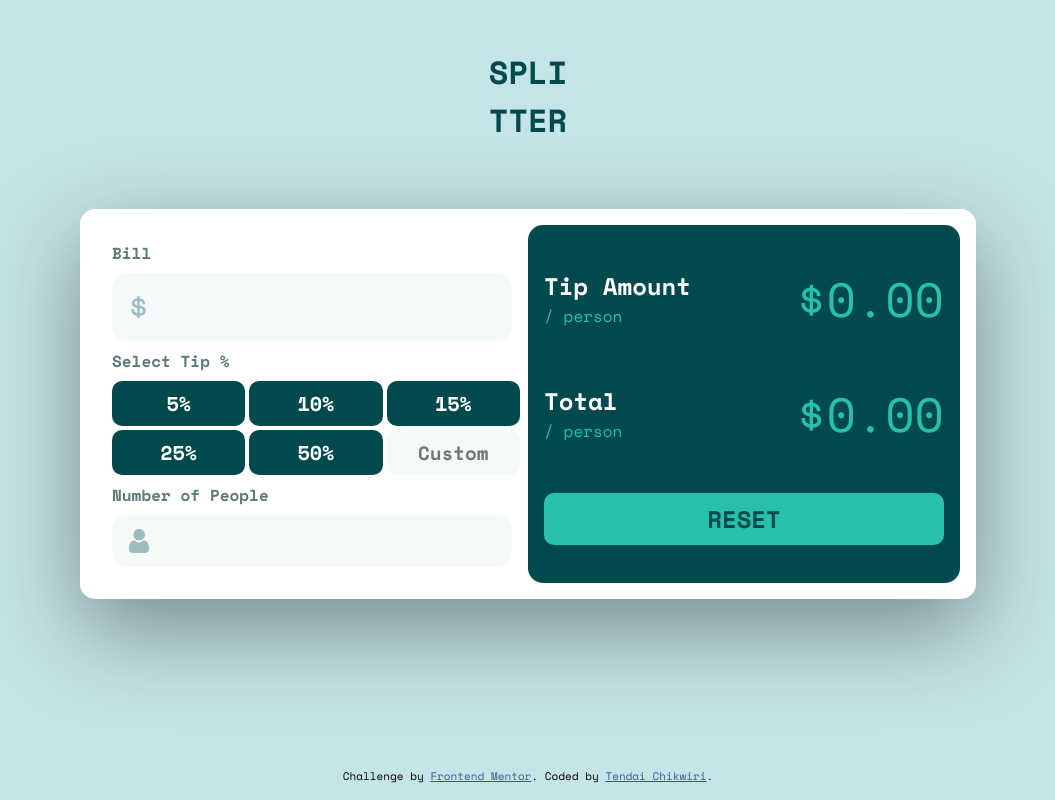
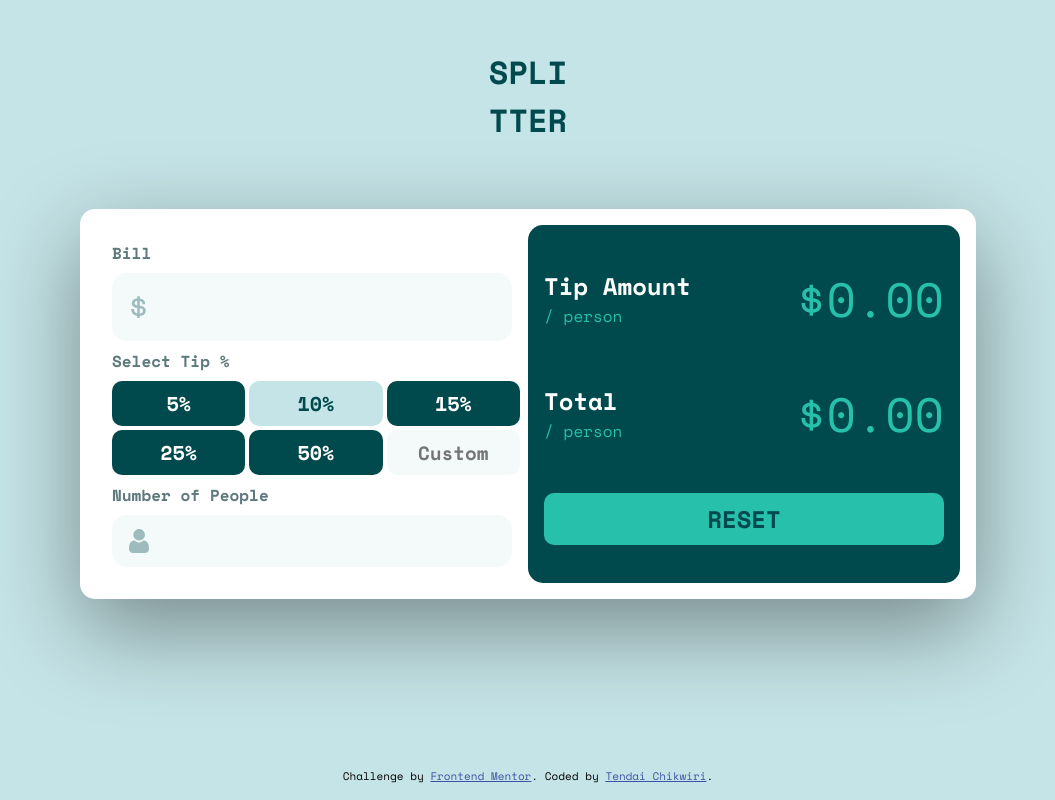
Before and after one commit to TendaiChikwiri/tip-calculator-app, a website: page index.html in a window 1280 px wide. Shown: the whole page, without its empty margins (112-1167 px from the left). Drawn offline with nearby package versions, Linux system fonts and the light colour scheme; the site is published under a folder, as on GitHub Pages, so addresses that start at the root find nothing.

Commit message:
Update index.html

```diff
--- a/index.html
+++ b/index.html
@@ -6,7 +6,7 @@
 
   <link rel="icon" type="image/png" sizes="32x32" href="./images/favicon-32x32.png">
 	<link rel="stylesheet" href="./styles/style.css">
-	<script defer src="/script/index.js"></script>
+	<script defer src="./script/index.js"></script>
 
   <title>Frontend Mentor | Tip calculator app</title>
   <style>
```
